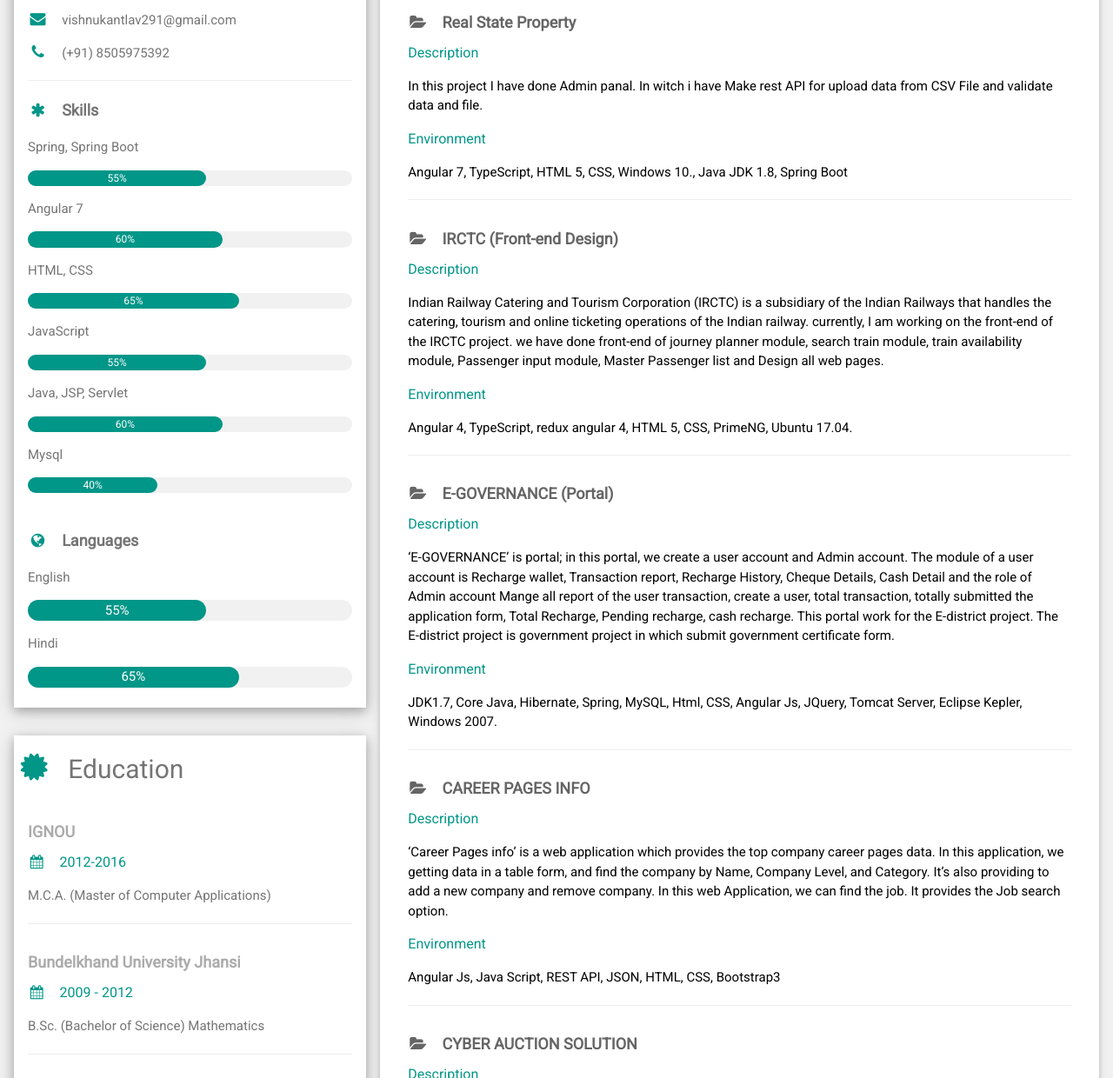
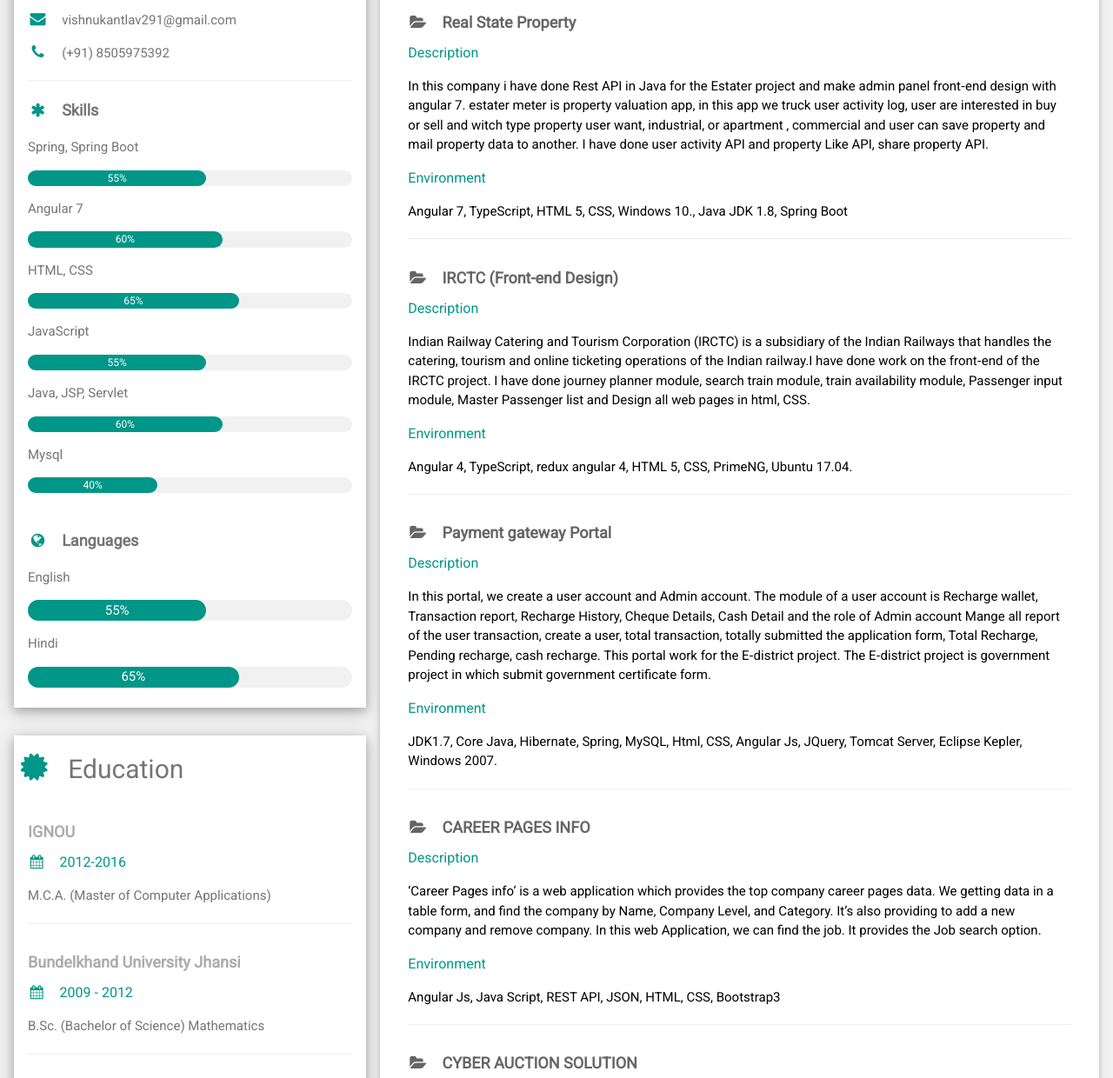
Before and after one commit to vishnu-85/resume, a plain HTML site: page index.html in a window 1280 px wide. Shown: the part 322-1562 px from the top of the page at 87% size. Drawn offline with Linux system fonts and the light colour scheme.

Commit message:
resume update

```diff
--- a/index.html
+++ b/index.html
@@ -144,7 +144,7 @@ html,body,h1,h2,h3,h4,h5,h6 {font-family: "Roboto", sans-serif}
         <div class="w3-container">
           <h5 class="w3-opacity"><i class="fa fa-folder-open fa-fw w3-margin-right"></i><b>Real State Property </b></h5>
           <h6  class="w3-text-teal">Description</h6>
-          <p>In this project I have done Admin panal. In witch i have Make rest API for upload data from CSV File and validate data and file. </p>
+          <p>In this company i have done Rest API in Java for the Estater project and make admin panel front‑end design with angular 7. estater meter is property valuation app, in this app we truck user activity log, user are interested in buy or sell and witch type property user want, industrial, or apartment , commercial and user can save property and mail property data to another. I have done user activity API and property Like API, share property API. </p>
           <h6  class="w3-text-teal">Environment</h6>
           <p>Angular 7, TypeScript, HTML 5, CSS, Windows 10., Java JDK 1.8,  Spring Boot</p>
           <hr>
@@ -153,15 +153,15 @@ html,body,h1,h2,h3,h4,h5,h6 {font-family: "Roboto", sans-serif}
         <div class="w3-container">
           <h5 class="w3-opacity"><i class="fa fa-folder-open fa-fw w3-margin-right"></i><b>IRCTC (Front-end Design)</b></h5>
           <h6  class="w3-text-teal">Description</h6>
-          <p>Indian Railway Catering and Tourism Corporation (IRCTC) is a subsidiary of the Indian Railways that handles the catering, tourism and online ticketing operations of the Indian railway. currently, I am working on the front-end of the IRCTC project. we have done front-end of journey planner module, search train module, train availability module, Passenger input module, Master Passenger list and Design all web pages.</p>
+          <p>Indian Railway Catering and Tourism Corporation (IRCTC) is a subsidiary of the Indian Railways that handles the catering, tourism and online ticketing operations of the Indian railway.I have done work on the front‑end of the IRCTC project. I have done journey planner module, search train module, train availability module, Passenger input module, Master Passenger list and Design all web pages in html, CSS.</p>
           <h6  class="w3-text-teal">Environment</h6>
           <p>Angular 4, TypeScript, redux angular 4, HTML 5, CSS, PrimeNG, Ubuntu 17.04.</p>
           <hr>
         </div>
         <div class="w3-container">
-         <h5 class="w3-opacity"><i class="fa fa-folder-open fa-fw w3-margin-right"></i><b>E-GOVERNANCE (Portal)</b></h5>
+         <h5 class="w3-opacity"><i class="fa fa-folder-open fa-fw w3-margin-right"></i><b>Payment gateway Portal</b></h5>
           <h6  class="w3-text-teal">Description</h6>
-          <p>‘E-GOVERNANCE’ is portal; in this portal, we create a user account and Admin account. The module of a user account is Recharge wallet, Transaction report, Recharge History, Cheque Details, Cash Detail and the role of Admin account Mange all report of the user transaction, create a user, total transaction, totally submitted the application form, Total Recharge, Pending recharge, cash recharge. This portal work for the E-district project. The E-district project is government project in which submit government certificate form.</p>
+          <p>In this portal, we create a user account and Admin account. The module of a user account is Recharge wallet, Transaction report, Recharge History, Cheque Details, Cash Detail and the role of Admin account Mange all report of the user transaction, create a user, total transaction, totally submitted the application form, Total Recharge, Pending recharge, cash recharge. This portal work for the E‑district project. The E‑district project is government project in which submit government certificate form.</p>
           <h6  class="w3-text-teal">Environment</h6>
           <p>JDK1.7, Core Java, Hibernate, Spring, MySQL, Html, CSS, Angular Js, JQuery, Tomcat Server, Eclipse Kepler, Windows 2007.</p>
           <hr>
@@ -169,7 +169,7 @@ html,body,h1,h2,h3,h4,h5,h6 {font-family: "Roboto", sans-serif}
         <div class="w3-container">
           <h5 class="w3-opacity"><i class="fa fa-folder-open fa-fw w3-margin-right"></i><b>CAREER PAGES INFO</b></h5>
           <h6  class="w3-text-teal">Description</h6>
-          <p>‘Career Pages info’ is a web application which provides the top company career pages data. In this application, we getting data in a table form, and find the company by Name, Company Level, and Category. It’s also providing to add a new company and remove company. In this web Application, we can find the job. It provides the Job search option.</p>
+          <p>‘Career Pages info’ is a web application which provides the top company career pages data. We getting data in a table form, and find the company by Name, Company Level, and Category. It’s also providing to add a new company and remove company. In this web Application, we can find the job. It provides the Job search option.</p>
           <h6  class="w3-text-teal">Environment</h6>
           <p>Angular Js, Java Script, REST API, JSON, HTML, CSS, Bootstrap3</p>
           <hr>
```
